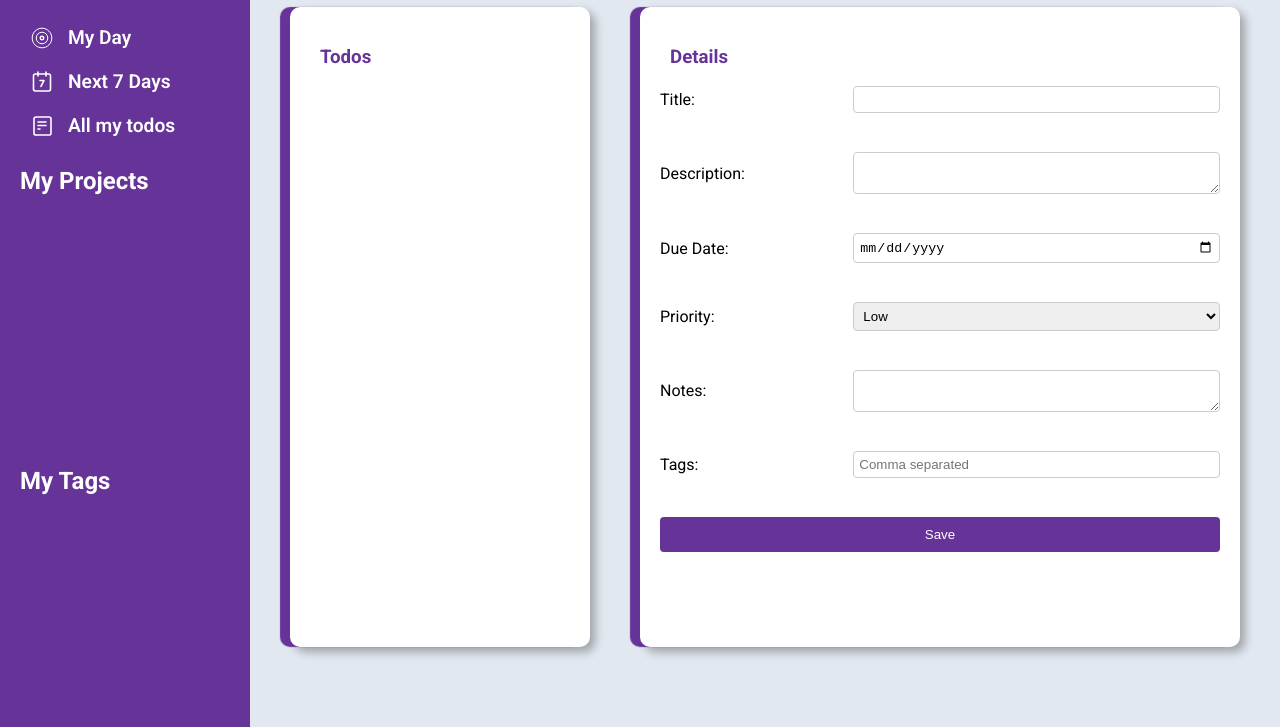
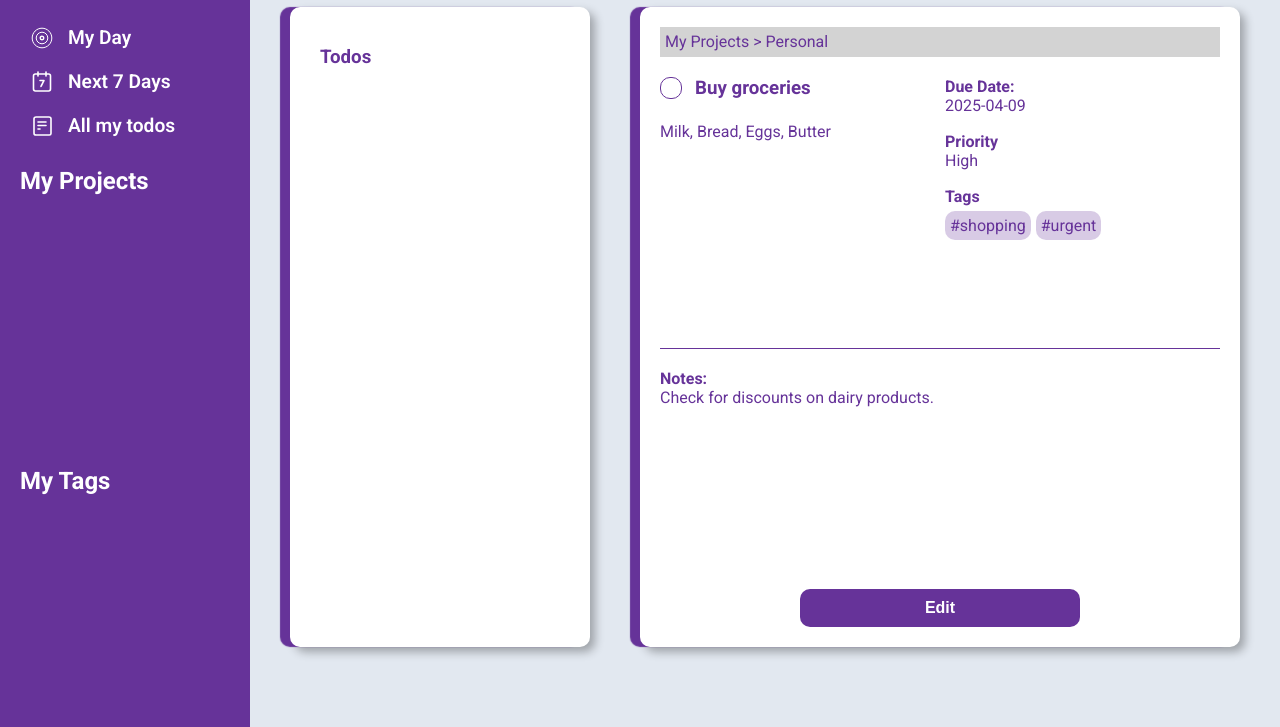
Before and after one commit to JoeyParshley/odin-todoList, a plain HTML site: page src/template.html in a window 1280 px wide. Shown: the part 73-800 px from the top of the page. Drawn offline with Linux system fonts and the light colour scheme.

Commit message:
Enhance todo details display with improved layout and styling; add checkbox functionality and dynamic content for due date, priority, and tags

```diff
--- a/src/styles/style.css
+++ b/src/styles/style.css
@@ -21,6 +21,19 @@ html {
 .search_icon {
     height: 1.5rem;
     margin-left: 15px;
+}
+
+.checkbox {
+    width: 20px;
+    height: 20px;
+    border-radius: 10px;
+    border: solid 1px rebeccapurple;
+    background-color: white;
+    cursor: pointer;
+}
+
+.checkbox:checked {
+    background-color: rebeccapurple;
 }
 
 h1 {
@@ -82,6 +95,11 @@ a {
                 box-shadow: -10px 0px 1px rebeccapurple,
                     5px 5px 10px rgba(0, 0, 0, 0.3);
                 padding: 20px 20px;
+                .breadcrumbs {
+                    background: lightgrey;
+                    color: rebeccapurple;
+                    padding: 5px;
+                }
                 .todo-item {
                     display: grid;
                     color: rebeccapurple;
@@ -91,12 +109,6 @@ a {
                     padding: 8px 12px;
                     border-radius: 6px;
 
-                    .checkbox {
-                        width: 20px;
-                        height: 20px;
-                        border-radius: 10px;
-                        border: solid 1px rebeccapurple;
-                    }
                     .todo-title {
                         height: 20px;
                         vertical-align: middle;
@@ -110,107 +122,77 @@ a {
                     }
                 }
                 &.details {
-                    form {
-                        display: grid;
-                        grid-template-columns: 1fr 2fr;
-                        gap: 10px;
-                        label {
-                            grid-column: 1;
-                            align-self: center;
-                        }
-                        input,
-                        textarea,
-                        select {
-                            grid-column: 2;
-                            padding: 5px;
-                            border: 1px solid #ccc;
-                            border-radius: 4px;
-                        }
-                        button {
-                            grid-column: 1 / 3;
-                            padding: 10px;
-                            background-color: rebeccapurple;
-                            color: white;
-                            border: none;
-                            border-radius: 4px;
-                            cursor: pointer;
+                    display: grid;
+                    grid-template-columns: 1fr;
+                    grid-template-rows: 30px 1fr 200px;
+                    gap: 20px;
+                    font-size: 1rem;
+                    h4,
+                    p {
+                        color: rebeccapurple;
+                        margin: 0;
+                    }
+                    button {
+                        background: rebeccapurple;
+                        color: white;
+                        border-radius: 10px;
+                        border: none;
+                        padding: 10px 20px;
+                        font-size: 1rem;
+                        font-weight: 600;
+                        cursor: pointer;
+                        width: 50%;
+                        margin: auto;
+                        &:hover {
+                            background: rgba(102, 51, 153, 0.75);
                         }
                     }
-                }
-            }
-        }
-    }
-    .extras {
-        display: grid;
-        grid-template-rows: repeat(2, 1fr);
-        > div {
-            display: grid;
-            &.announcements {
-                display: grid;
-                grid-row: 1;
-                grid-template-rows: 40px 1fr;
-                align-items: start;
-                li {
-                    border-bottom: solid 1px rgb(211, 211, 211);
-                    max-height: 120px;
-                    overflow: hidden;
-                    text-overflow: ellipsis;
-                    padding-bottom: 20px;
-                    &:last-child {
-                        border: none;
-                        padding-bottom: none;
-                    }
-                }
-                .note {
-                    display: grid;
-                    gap: 10px;
-                    grid-template-rows: 20px 1fr;
-                }
-            }
-            &.trends {
-                display: grid;
-                grid-template-rows: 40px 1fr;
-                align-items: start;
-                ul {
-                    gap: 20px;
-                    li {
+                    .details-wrapper {
+                        border-bottom: solid 1px rebeccapurple;
                         display: grid;
-                        grid-template-columns: 1fr 3fr;
-                        .avatar {
-                            height: 50px;
-                            width: 50px;
-                            border-radius: 25px;
-                            overflow: hidden;
-                            img {
-                                height: 50px;
-                                width: 50px;
+                        grid-template-columns: 1fr 275px;
+                        gap: 20px;
+                        .details.title.description {
+                            display: grid;
+                            grid-template-columns: 25px 1fr;
+                            grid-template-rows: 35px 1fr;
+                            gap: 10px;
+                            p,
+                            h3,
+                            h4 {
+                                margin: 0;
+                                padding: 0;
+                            }
+                            .detail-description {
+                                grid-column: 1 / 3;
                             }
                         }
-                        .avatar.one {
-                            background-color: rgb(224, 242, 254);
+                        .details.dueDate.priority.tags {
+                            display: grid;
+                            grid-template-columns: 1fr;
+                            grid-template-rows: 35px 35px;
+                            gap: 20px;
+                            .detail-dueDate {
+                                grid-column: 1 / 3;
+                            }
+                            .detail-priority {
+                                grid-column: 1 / 3;
+                            }
+                            .tags {
+                                h4 {
+                                    margin-bottom: 10px;
+                                }
+                                .detail-tags {
+                                    .tag {
+                                        color: rebeccapurple;
+                                        margin-right: 5px;
+                                        border-radius: 10px;
+                                        padding: 5px;
+                                        background: rgba(102, 51, 153, 0.25);
+                                    }
+                                }
+                            }
                         }
-                        .avatar.two {
-                            background-color: rgb(250, 204, 22);
-                        }
-                        .avatar.three {
-                            background-color: rgb(163, 163, 163);
-                        }
-                        .avatar.four {
-                            background-color: rgb(253, 164, 175);
-                        }
-                    }
-                }
-            }
-            ul {
-                display: grid;
-                background: white;
-                border-radius: 20px;
-                padding: 40px;
-                box-shadow: 5px 5px 10px rgba(0, 0, 0, 0.3);
-                p {
-                    font-size: 0.8rem;
-                    p {
-                        padding: 0;
                     }
                 }
             }
--- a/src/template.html
+++ b/src/template.html
@@ -96,40 +96,37 @@
                 <div class="todos">
                     <div id="todos-wrapper" class="todo main">
                         <h3>Todos</h3>
-                        <!-- <div class="todo-item">
-                            <div class="checkbox"></div>
-                            <div class="todo-title">Clean the house</div>
+                    </div>
+                    <div id="todo-details" class="todo details">
+                        <div class="breadcrumbs">
+                            <span id="breadcrumbs">My Projects > Personal</span>
                         </div>
-                        <div class="todo-item selected">
-                            <div class="checkbox"></div>
-                            <div class="todo-title">Walk the dog</div>
+                        <div class="details-wrapper">
+                            <div class="details title description">
+                                <div class="checkbox"></div>
+                                <div><h3>Buy groceries</h3></div>
+                                <p class="detail-description">Milk, Bread, Eggs, Butter</p>
+                            </div>
+                            <div class="details dueDate priority tags">
+                                <div class="details dueDate">
+                                    <h4>Due Date:</h4>
+                                    <p id="detail-dueDate">2025-04-09</p>
+                                </div>
+                                <div class="details priority">
+                                    <h4>Priority</h4>
+                                    <p id="detail-priority"> High</p>
+                                </div>
+                                <div class="details tags">
+                                    <h4>Tags</h4>
+                                    <div class="detail-tags"><span class="tag">#shopping</span><span class="tag">#urgent</span></div>
+                                </div>
+                            </div>
                         </div>
-                        <div class="todo-item">
-                            <div class="checkbox"></div>
-                            <div class="todo-title">Go to the gym</div>
-                        </div> -->
-                    </div>
-                    <div class="todo details">
-                        <h3>Details</h3>
-                        <form id="todo-form">
-                            <label for="title">Title:</label>
-                            <input type="text" id="title" name="title" required><br>
-                            <label for="description">Description:</label>
-                            <textarea id="description" name="description" required></textarea><br>
-                            <label for="dueDate">Due Date:</label>
-                            <input type="date" id="dueDate" name="dueDate" required><br>
-                            <label for="priority">Priority:</label>
-                            <select id="priority" name="priority" required>
-                                <option value="low">Low</option>
-                                <option value="medium">Medium</option>
-                                <option value="high">High</option>
-                            </select><br>
-                            <label for="notes">Notes:</label>
-                            <textarea id="notes" name="notes"></textarea><br>
-                            <label for="tags">Tags:</label>
-                            <input type="text" id="tags" name="tags" placeholder="Comma separated"><br>
-                            <button type="submit">Save</button>
-                        </form>
+                        <div class="details notes">
+                            <h4>Notes:</h4>
+                            <p id="detail-notes">Check for discounts on dairy products.</p>
+                        </div>
+                        <button id="edit-button">Edit</button>
                     </div>
                 </div>
             </div>
```
